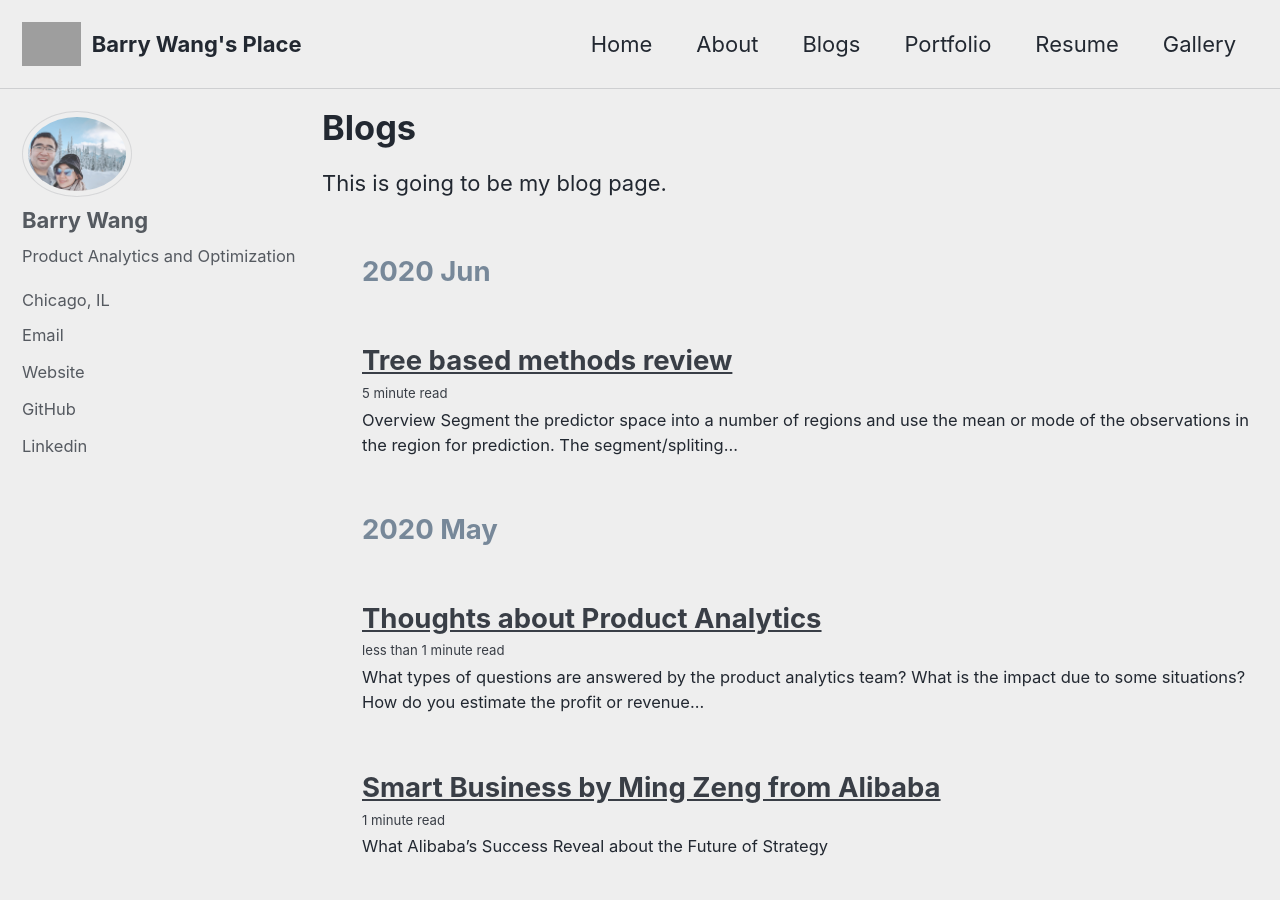
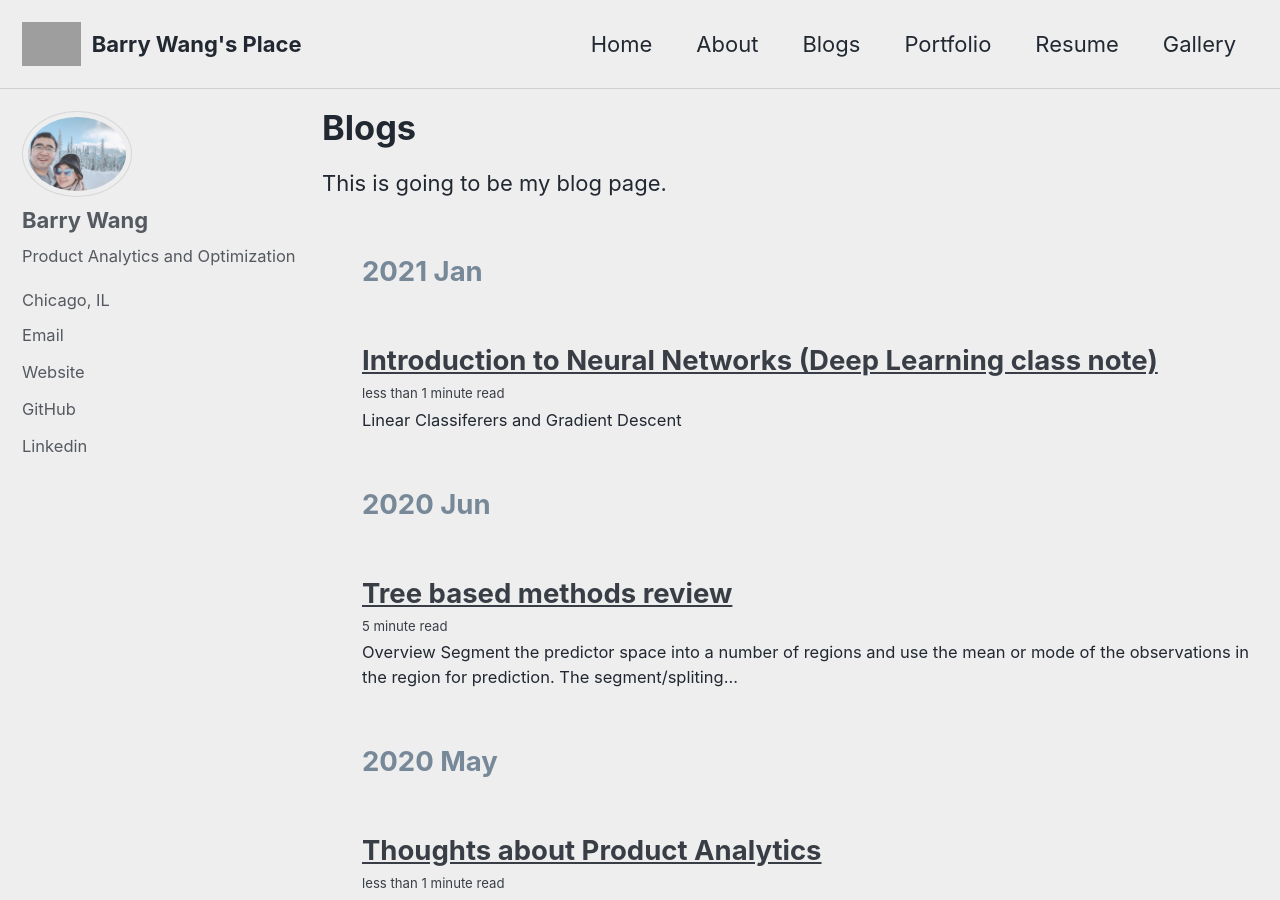
Before and after one commit to mw4ccBarry/mw4ccBarry.github.io, a Jekyll site: the page built from _pages/blog.md, in a window 1280 px wide and 900 px high. Built offline with Jekyll 4.4.1, drawn with Linux system fonts in a browser that asks for light colours; cached includes are drawn as plain includes; grey boxes are pictures that could not be loaded.

Commit message:
draft post for deeplearning course note

```diff
--- /dev/null
+++ b/_posts/2021-01-15-Introduction-to-Neural-Network-Note.md
@@ -0,0 +1,19 @@
+---
+title:  "Introduction to Neural Networks (Deep Learning class note)"
+date:   2021-01-15
+author_profile: true
+comments: true
+classes: wide
+---
+
+Linear Classiferers and Gradient Descent
+=====
+
+**Machine Learning** is the study of algorithms that:
+- Improve their performance
+- on some task(s)
+- Based on expereince (typically data)
+- **Types of learning**:
+    - Supervised Learning (Input Data and Label to get Learning Output)
+    -
+Supervised learning/Unsupervised Learning
```
Also changed, not shown: _pages/portfolio.md (+0 -1 lines).
